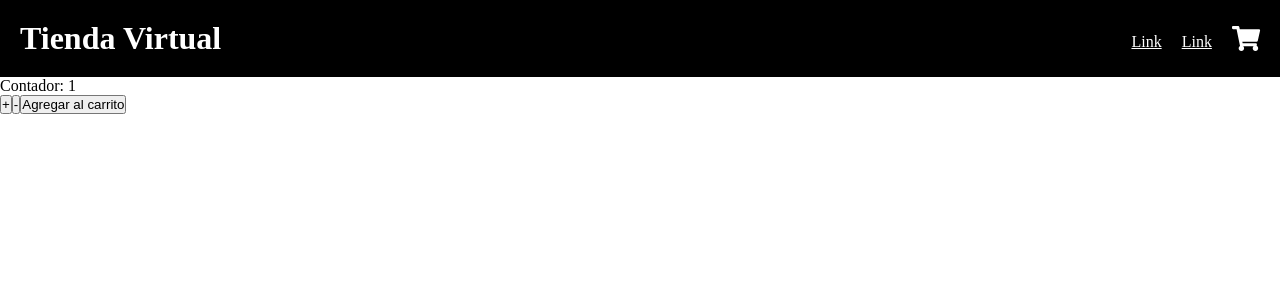
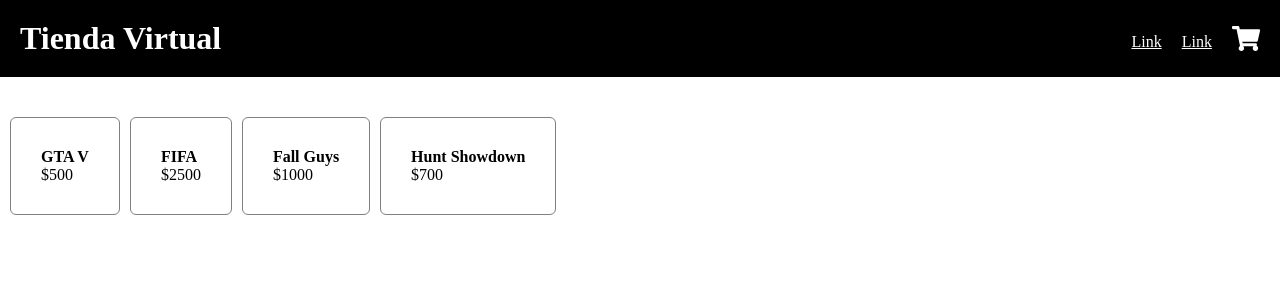
Before and after one commit to AyrDS/argensteam-react, a React (Create React App) app: page / in a window 1280 px wide. Shown: the top 300 px of the page. Built offline with nearby package versions, Linux system fonts and the light colour scheme.

Commit message:
Desafio clase 6

```diff
--- a/src/CSS/estilos.css
+++ b/src/CSS/estilos.css
@@ -34,6 +34,19 @@
     font-size: 25px;
 }
 
-h2{
+h1, h2{
     text-align: center;
 }
+
+.card-grid{
+    display: flex;
+    flex-wrap: wrap;
+    margin-top: 40px;
+}
+
+.card{
+    margin-left: 10px;
+    padding: 30px;
+    border: 1px solid grey;
+    border-radius: 6px;
+}
--- a/src/components/CartWidget.js
+++ b/src/components/CartWidget.js
@@ -1,5 +1,6 @@
-import { FontAwesomeIcon } from "@fortawesome/react-fontawesome"
-import {faShoppingCart} from "@fortawesome/free-solid-svg-icons"
+import { FontAwesomeIcon } from "@fortawesome/react-fontawesome";
+import {faShoppingCart} from "@fortawesome/free-solid-svg-icons";
+
 const CartWidget = () => {
     return (
         <a href="index.html">
--- /dev/null
+++ b/src/components/Item.js
@@ -0,0 +1,13 @@
+
+
+const Item = ({ producto, precio }) => {
+
+    return (
+        <div className="card">
+            <h4>{producto}</h4>
+            <p>${precio}</p>
+        </div>
+    );
+}
+
+export default Item;
--- /dev/null
+++ b/src/components/ItemList.js
@@ -0,0 +1,46 @@
+import { useEffect, useState } from "react";
+import productosDB from "../db/productos";
+import Item from "./Item";
+
+const ItemList = () => {
+    const promProductos = () => {
+        return new Promise(resolve => {
+
+            setTimeout(() => {
+                resolve(productosDB);
+            }, 2000);
+
+        });
+    };
+
+    const [productos, setProductos] = useState([])
+
+    useEffect(() => {
+        promProductos().then(data => {
+            setProductos(data);
+        })
+    }, [])
+
+    return (
+        <>
+            {
+                productos.length === 0 ? (
+                    <h1>Cargando...</h1>
+                ) : (
+                    <div className="card-grid">
+                        {
+                            productos.map(producto => (
+                                <Item
+                                    key={producto.id}
+                                    {...producto}
+                                />
+                            ))
+                        }
+                    </div>
+                )
+            }
+        </>
+    );
+}
+
+export default ItemList;
--- a/src/components/ItemListContainer.js
+++ b/src/components/ItemListContainer.js
@@ -1,7 +1,18 @@
-import ItemCount from './ItemCount';
+// import ItemCount from './ItemCount';
+import ItemList from './ItemList';
+
+
 const ItemListContainer = () => {
     return (
-        <ItemCount stock={5} onAdd={(cantidad) => {console.log(`Cantidad elegidad: ${cantidad}`)}} initial={1}/>
+        <>
+            <ItemList />
+
+            {/* <ItemCount
+                stock={5}
+                onAdd={(cantidad) => { console.log(`Cantidad elegidad: ${cantidad}`) }}
+                initial={1}
+            /> */}
+        </>
     );
 }
 
--- /dev/null
+++ b/src/db/productos.js
@@ -0,0 +1,23 @@
+const productosDB = [{
+    id: 1,
+    producto: "GTA V",
+    precio: 500
+},
+{
+    id: 2,
+    producto: "FIFA",
+    precio: 2500
+},
+{
+    id: 3,
+    producto: "Fall Guys",
+    precio: 1000
+},
+{
+    id: 4,
+    producto: "Hunt Showdown",
+    precio: 700
+}
+];
+
+export default productosDB;
```
